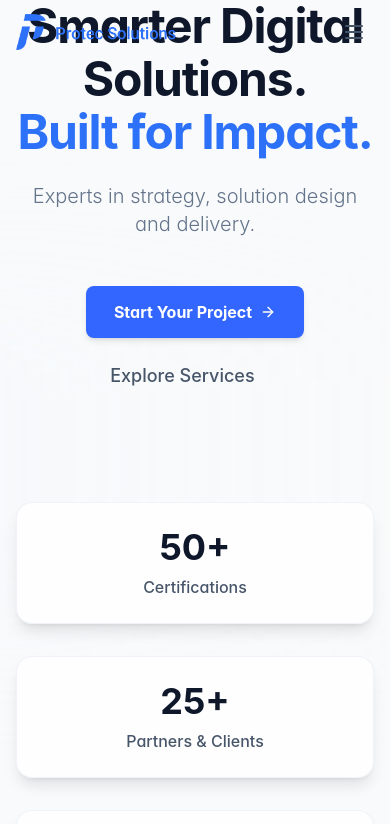
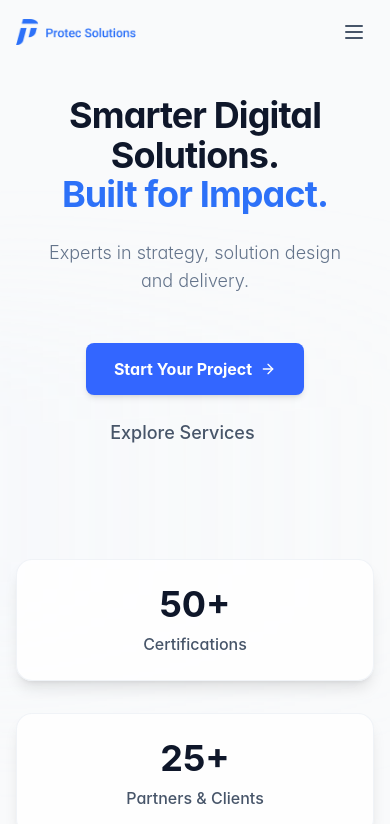
Before and after one commit to protecsolutionsau/Protecweb, a React (Vite) app: page / in a window 390 px wide. Shown: the top 824 px of the page. Built offline with nearby package versions, Linux system fonts and the light colour scheme.

Commit message:
Mobile responsive logo and hero section fixes

```diff
--- a/src/components/Hero.tsx
+++ b/src/components/Hero.tsx
@@ -60,24 +60,24 @@ const Hero = () => {
   };
 
   return (
-    <section className="min-h-screen flex items-center justify-center bg-gray-50 px-4 relative overflow-hidden">
+    <section className="min-h-screen flex items-center justify-center bg-gray-50 px-4 pt-20 md:pt-0 relative overflow-hidden">
       {/* Subtle Background Glow */}
       <div className="absolute inset-0 overflow-hidden pointer-events-none">
         <div className="absolute top-1/2 left-1/2 -translate-x-1/2 -translate-y-1/2 w-[800px] h-[400px] bg-gradient-to-r from-primary-100/20 via-primary-50/10 to-transparent rounded-full filter blur-3xl opacity-60"></div>
       </div>
 
-      <div className="max-w-4xl mx-auto relative z-10 text-center">
+      <div className="max-w-4xl mx-auto relative z-10 text-center mt-4 md:mt-0">
         <div className="space-y-12">
 
           {/* Main Headline */}
           <div className="space-y-6 animate-fade-in-up">
-            <h1 className="text-5xl md:text-6xl lg:text-7xl font-bold text-slate-900 leading-[1.1] tracking-tight">
+            <h1 className="text-4xl md:text-6xl lg:text-7xl font-bold text-slate-900 leading-[1.1] tracking-tight px-2 md:px-0">
               Smarter Digital Solutions.
               <br />
               <span className="text-primary-500">Built for Impact.</span>
             </h1>
 
-            <p className="text-xl md:text-2xl text-slate-500 font-light max-w-2xl mx-auto">
+            <p className="text-lg md:text-2xl text-slate-500 font-light max-w-2xl mx-auto px-4 md:px-0">
               Experts in strategy, solution design and delivery.
             </p>
           </div>
--- a/src/components/Navigation.tsx
+++ b/src/components/Navigation.tsx
@@ -55,7 +55,7 @@ const Navigation = () => {
                 <img
                   src="/Protec Solutions Logo copy.png"
                   alt="Protec Solutions logo"
-                  className="w-[160px] h-auto group-hover:scale-105 transition-transform duration-200"
+                  className="w-[120px] md:w-[160px] h-auto group-hover:scale-105 transition-transform duration-200"
                 />
               </a>
             </div>
```
